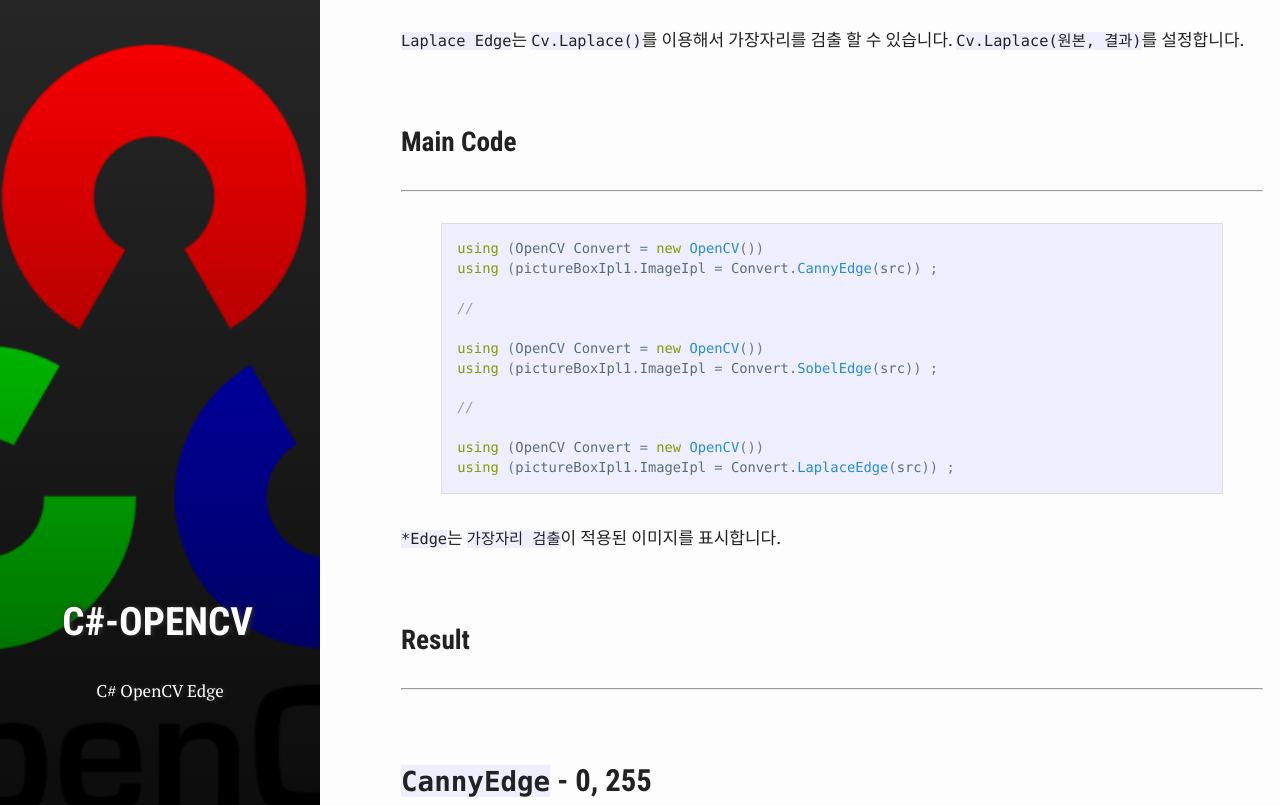
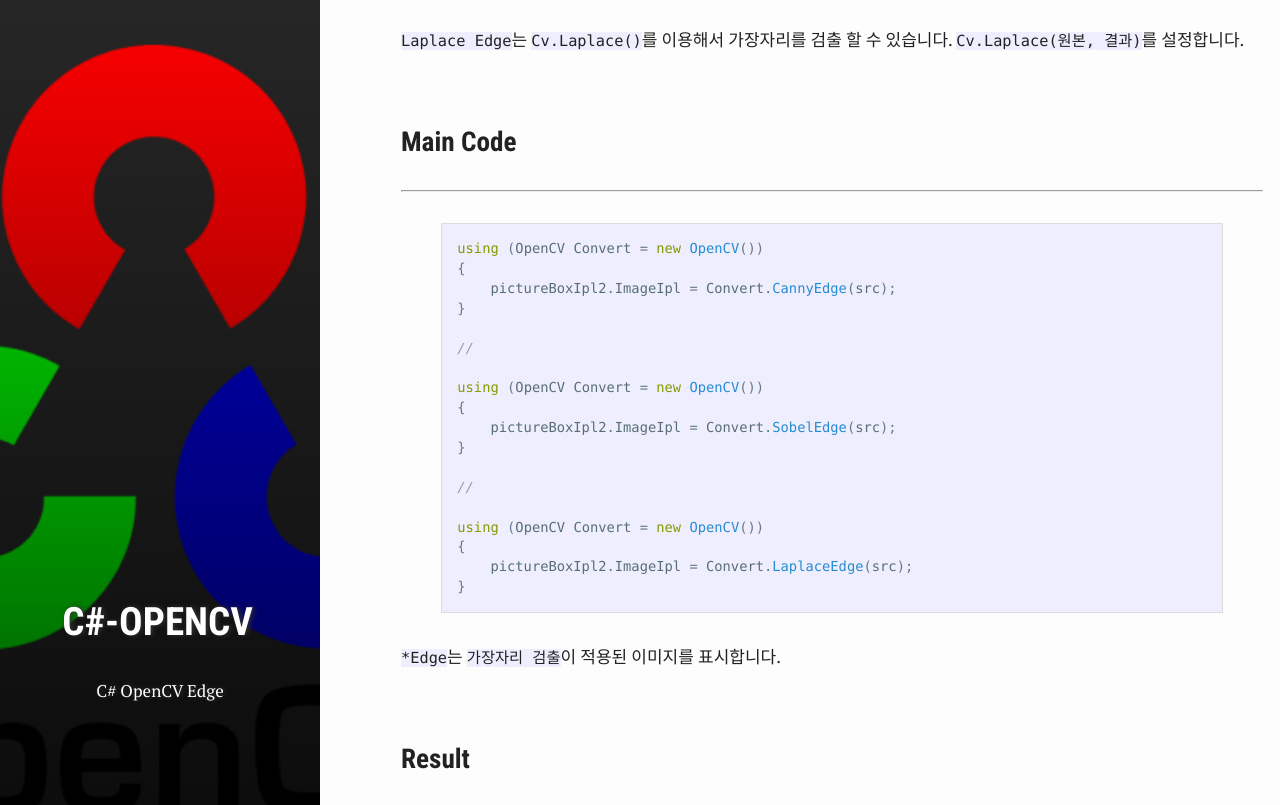
Before and after one commit to test076923/076923.github.io, a Jekyll site: the page built from _posts/2017-10-20-C#-opencv-14.md, in a window 1280 px wide and 900 px high, scrolled down 3051 px, cut to the strip 0-805 px from the top of the window. Built offline with Jekyll 4.4.1, drawn with Linux system fonts in a browser that asks for light colours; comment, search, counter and statistics services are not loaded.

Commit message:
Update 2017-10-20-C#-opencv-14.md

```diff
--- a/_posts/2017-10-20-C#-opencv-14.md
+++ b/_posts/2017-10-20-C#-opencv-14.md
@@ -141,17 +141,23 @@ public IplImage LaplaceEdge(IplImage src)
 {% highlight C# %}
 
 using (OpenCV Convert = new OpenCV())
-using (pictureBoxIpl1.ImageIpl = Convert.CannyEdge(src)) ;
+{
+    pictureBoxIpl2.ImageIpl = Convert.CannyEdge(src);
+}
 
 //
 
 using (OpenCV Convert = new OpenCV())
-using (pictureBoxIpl1.ImageIpl = Convert.SobelEdge(src)) ;
+{
+    pictureBoxIpl2.ImageIpl = Convert.SobelEdge(src);
+}
 
 //
 
 using (OpenCV Convert = new OpenCV())
-using (pictureBoxIpl1.ImageIpl = Convert.LaplaceEdge(src)) ;
+{
+    pictureBoxIpl2.ImageIpl = Convert.LaplaceEdge(src);
+}
 
 {% endhighlight %}
 
```
